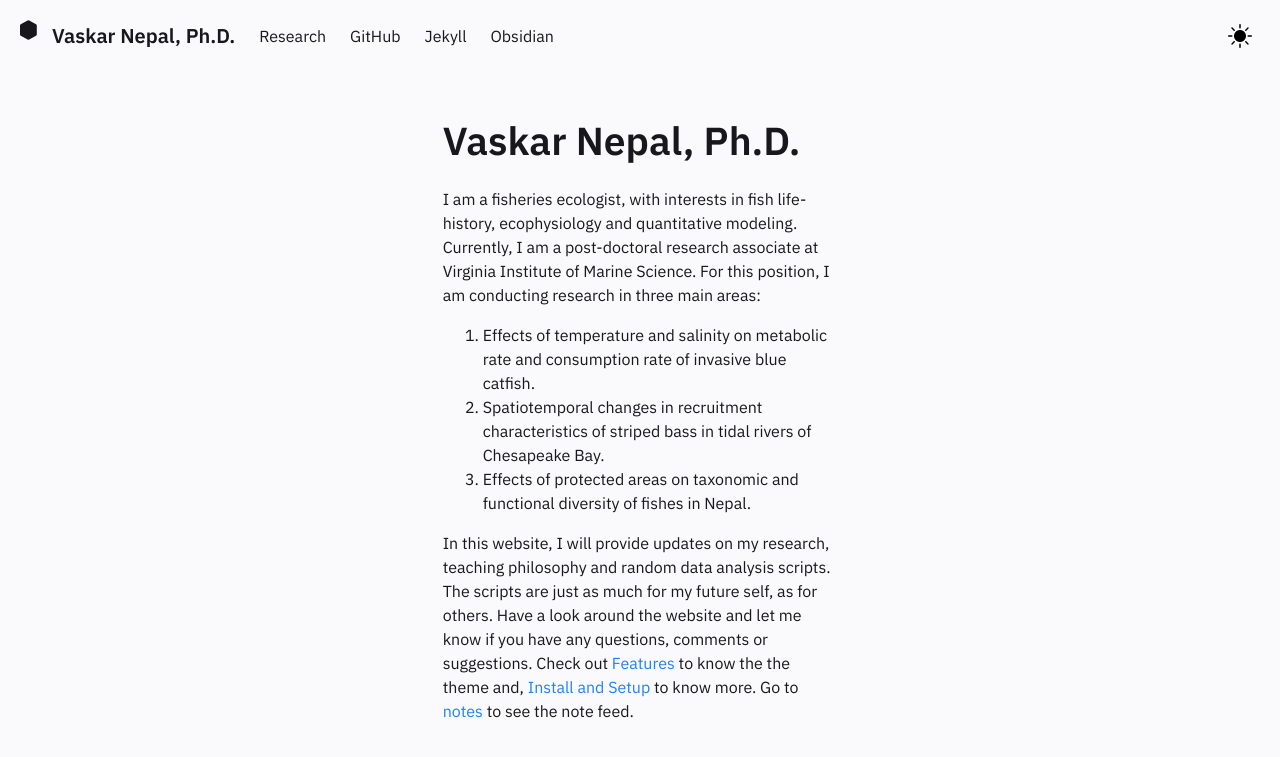
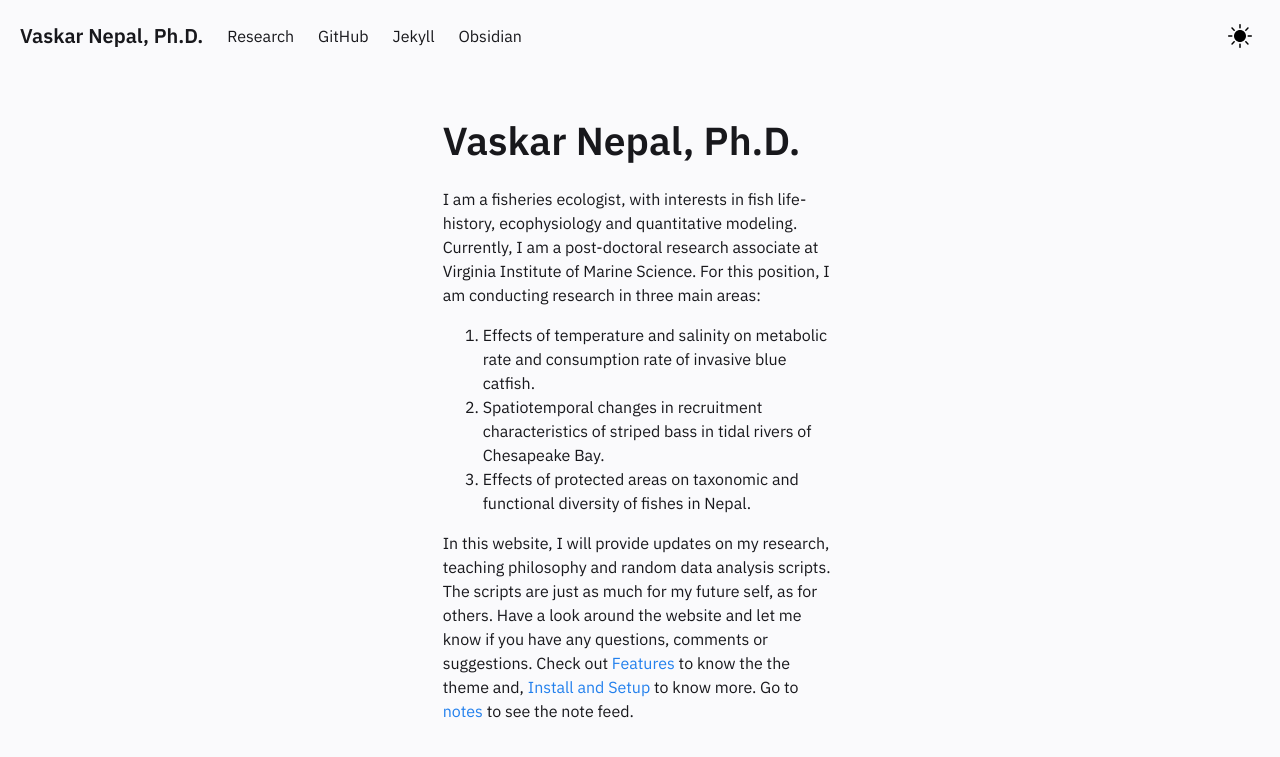
Before and after one commit to vaskarnepal/vaskarnepal.github.io, a Jekyll site: the page built from pages/index.md, in a window 1280 px wide. Shown: the top 757 px of the page. Built offline with Jekyll 4.4.1, drawn with Linux system fonts in a browser that asks for light colours.

Commit message:
Update Header.html

```diff
--- a/_includes/Header.html
+++ b/_includes/Header.html
@@ -41,13 +41,15 @@
               61.6774L36.9477 13.7742ZM40 16.9677L13.7506
               62.7419H66.2494L40 16.9677Z" fill="var(--text-main)"></path>
           </svg>
-		  --->
+
 		<svg width="32" height="32" viewBox="0 0 80 80" fill="none"
 		xmlns="http://www.w3.org/2000/svg">
 			<path fill-rule="evenodd" clip-rule="evenodd" d="M19,1 Q21,0,23,1 L39,10 Q41.5,11,42,14 L42,36 Q41.5,39,39,40 L23,49 Q21,50,19,49 L3,40 Q0.5,39,0,36 L0,14 Q0.5,11,3,10 L19,1" fill="var(--text-main)"></path>
 			<circle cx="21" cy="25" r="8"></circle>
 			<circle cx="21" cy="25" r="12"></circle>
 		</svg>
+		--->
+		<link rel="icon" href="/assets/img/favicon.png" type="image/png" sizes="32x32" />
           <h4>Vaskar Nepal, Ph.D.</h4>
         </a>
         <div class="navbar-item navbar-dark-mode__mobile
```
